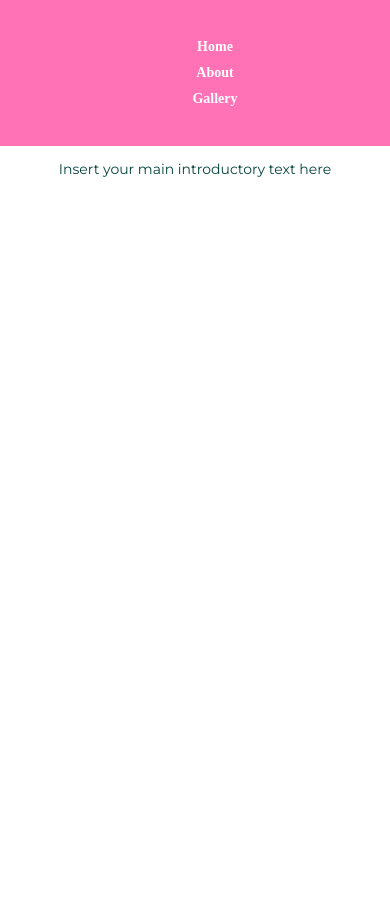
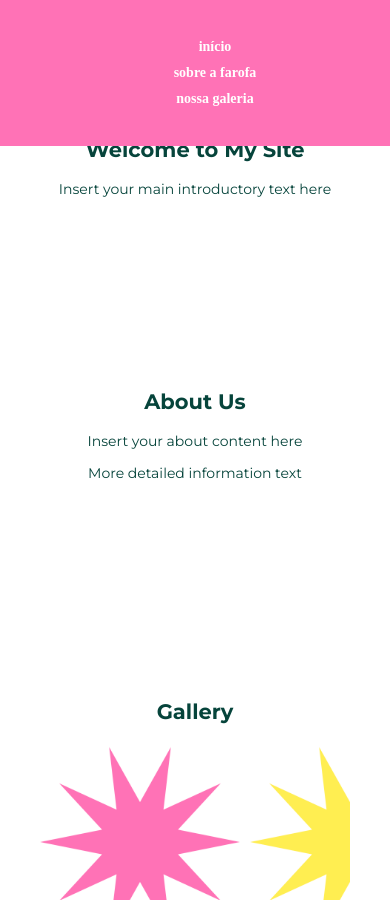
Before and after one commit to SofAguiar/lojafarofa.github.io, a Jekyll site: the page index.html, which Jekyll copies as it is, in a window 390 px wide and 900 px high. Built offline with Jekyll 4.4.1, drawn with Linux system fonts in a browser that asks for light colours; some web fonts are replaced; some of the changed text lies outside the part shown.

Commit message:
fix uiux

```diff
--- a/assets/css/style.css
+++ b/assets/css/style.css
@@ -47,10 +47,10 @@
     color: #004FD6;
 }
 
-/* Sections */
+/* Sections - Adjusted Spacing */
 section {
-    padding: 150px 20px 100px;
-    min-height: 100vh;
+    padding: 120px 20px 60px;
+    margin: 40px 0;
     opacity: 0;
     transform: translateY(20px);
     transition: opacity 0.6s ease-out, transform 0.6s ease-out;
@@ -111,7 +111,8 @@
     }
 
     section {
-        padding: 100px 20px 50px;
+        padding: 90px 20px 40px;
+        margin: 30px 0;
     }
 
     nav ul {
@@ -142,3 +143,55 @@
         width: 300px;
     }
 }
+
+/* Footer Styles */
+.site-footer {
+    background-color: #FF72B6;
+    padding: 40px 20px;
+    margin-top: 60px;
+    font-family: 'Montserrat', sans-serif;
+}
+
+.footer-content {
+    max-width: 1200px;
+    margin: 0 auto;
+    color: #FFFFFF;
+}
+
+.footer-content p {
+    margin: 0 0 20px 0;
+}
+
+.footer-nav ul {
+    list-style: none;
+    padding: 0;
+    display: flex;
+    justify-content: center;
+    gap: 25px;
+    flex-wrap: wrap;
+}
+
+.footer-nav a {
+    color: #FFFFFF;
+    text-decoration: none;
+    font-weight: 700;
+    transition: color 0.3s;
+}
+
+.footer-nav a:hover {
+    color: #004FD6;
+}
+
+/* Responsive Footer */
+@media (max-width: 768px) {
+    .site-footer {
+        padding: 30px 20px;
+        margin-top: 40px;
+    }
+
+    .footer-nav ul {
+        flex-direction: column;
+        gap: 15px;
+        text-align: center;
+    }
+}
--- a/index.html
+++ b/index.html
@@ -3,22 +3,22 @@
 <head>
     <meta charset="UTF-8">
     <meta name="viewport" content="width=device-width, initial-scale=1.0">
-    <title>Your Website</title>
+    <title>loja farofa</title>
     <link rel="stylesheet" href="assets/css/style.css">
 </head>
 <body>
     <header>
         <nav>
             <ul>
-                <li><a href="#home">Home</a></li>
-                <li><a href="#about">About</a></li>
-                <li><a href="#gallery">Gallery</a></li>
+                <li><a href="#inicio">início</a></li>
+                <li><a href="#sobre">sobre a farofa</a></li>
+                <li><a href="#galeria">nossa galeria</a></li>
             </ul>
         </nav>
     </header>
 
     <!-- Home Section -->
-    <section id="home" class="visible">
+    <section id="inicio" class="visible">
         <div class="content-block">
             <div class="text-container">
                 <h1>Welcome to My Site</h1>
@@ -30,7 +30,7 @@
     </section>
 
     <!-- About Section -->
-    <section id="about">
+    <section id="sobre">
         <div class="content-block">
             <div class="text-column">
                 <h2>About Us</h2>
@@ -41,7 +41,7 @@
             </div>
             <div class="image-column">
                 <!-- Insert about section image here -->
-                <img src="placeholder-about.jpg" alt="About section visual" class="loaded">
+                <img src="assets/imagens/1.png" alt="About section visual" class="loaded">
             </div>
         </div>
     </section>
@@ -51,12 +51,27 @@
         <div class="content-block">
             <h2>Gallery</h2>
             <div class="galeria">
-                <img src="image1.jpg" alt="Gallery item 1" class="loaded">
-                <img src="image2.jpg" alt="Gallery item 2" class="loaded">
-                <img src="image3.jpg" alt="Gallery item 3" class="loaded">
+                <img src="assets/imagens/2.png" alt="Gallery item 1" class="loaded">
+                <img src="assets/imagens/3.png" alt="Gallery item 2" class="loaded">
+                <img src="assets/imagens/4.png" alt="Gallery item 3" class="loaded">
             </div>
         </div>
     </section>
+
+    <footer class="site-footer">
+        <div class="content-block">
+            <div class="footer-content">
+                <p>&copy; 2024 Your Company Name. All rights reserved.</p>
+                <nav class="footer-nav">
+                    <ul>
+                        <li><a href="#privacy">Privacy Policy</a></li>
+                        <li><a href="#terms">Terms of Service</a></li>
+                        <li><a href="#contact">Contact Us</a></li>
+                    </ul>
+                </nav>
+            </div>
+        </div>
+    </footer>
 
     <script>
         // Simple scroll reveal animation
```
